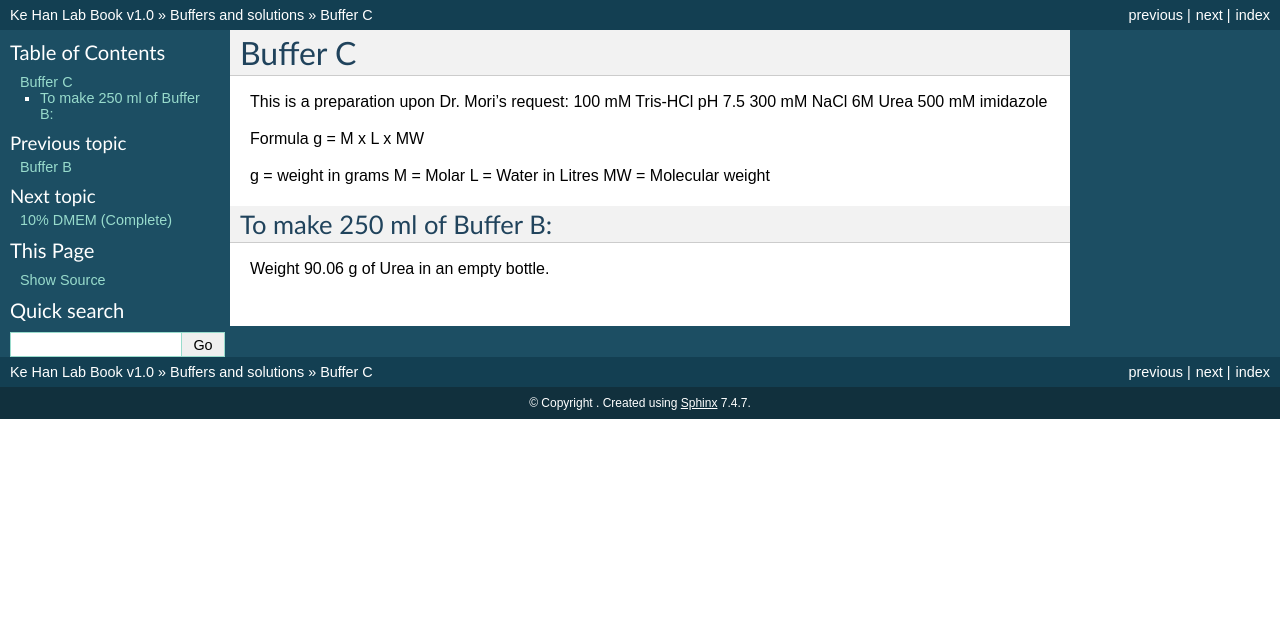
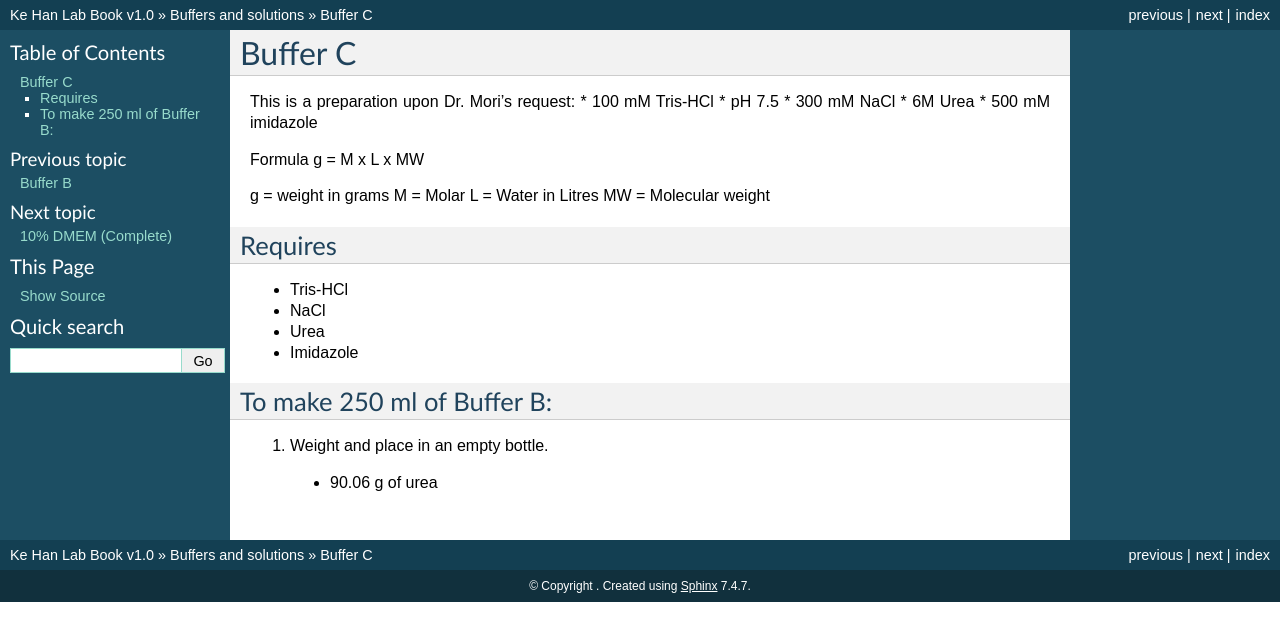
Before and after one commit to kehantan/labbook, a Sphinx documentation site: the page built from docs/buffers_solutions/buffer_c.rst, in a window 1280 px wide. Shown: the top 641 px of the page. Built offline with Sphinx 7.4.7, drawn with Linux system fonts in a browser that asks for light colours; pages that are not in the unit, such as notebooks, are missing from menus.

Commit message:
Update buffer_c.rst

```diff
--- a/docs/buffers_solutions/buffer_c.rst
+++ b/docs/buffers_solutions/buffer_c.rst
@@ -1,11 +1,11 @@
 Buffer C
 =========
 This is a preparation upon Dr. Mori's request:
-100 mM Tris-HCl
-pH 7.5
-300 mM NaCl
-6M Urea
-500 mM imidazole
+* 100 mM Tris-HCl
+* pH 7.5
+* 300 mM NaCl
+* 6M Urea
+* 500 mM imidazole
 
 Formula
 g = M x L x MW
@@ -15,6 +15,14 @@
 L = Water in Litres
 MW = Molecular weight
 
+Requires
+--------
+* Tris-HCl
+* NaCl
+* Urea
+* Imidazole
+
 To make 250 ml of Buffer B:
 ---------------------------
-Weight 90.06 g of Urea in an empty bottle.
+#. Weight and place in an empty bottle.
+  * 90.06 g of urea
```
